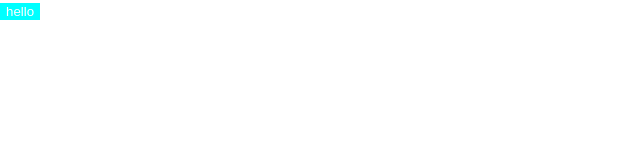
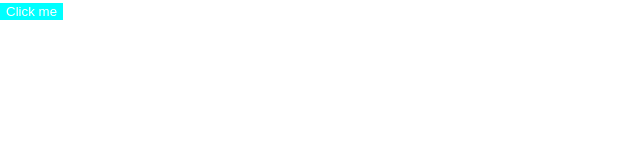
Before and after one commit to hueyjj/buildmeaplaylist-frontend, a React (Create React App) app: page / in a window 1280 px wide. Shown: the top 160 px of the page, without its empty margins (0-640 px from the left). Built offline with nearby package versions, Linux system fonts and the light colour scheme.

Commit message:
Add example interface to button

```diff
--- a/src/App.tsx
+++ b/src/App.tsx
@@ -5,7 +5,7 @@ import { Button } from "./ui/button";
 const App: React.FC = () => {
   return (
     <div className="App">
-      <Button></Button>
+      <Button value="Click me" onClick={() => alert("you clicked me!")} />
     </div>
   );
 };
--- a/src/ui/button/Button.tsx
+++ b/src/ui/button/Button.tsx
@@ -7,8 +7,14 @@ const StyledButton = styled.button`
   color: white;
 `
 
-export class Button extends React.Component<{}, {}> {
+export interface Props {
+  value?: string;
+  onClick?(): void;
+}
+
+export class Button extends React.Component<Props, {}> {
   render() {
-    return <StyledButton>hello</StyledButton>;
+    const { value, onClick } = this.props;
+    return <StyledButton onClick={onClick}>{value}</StyledButton>;
   }
 }
```
